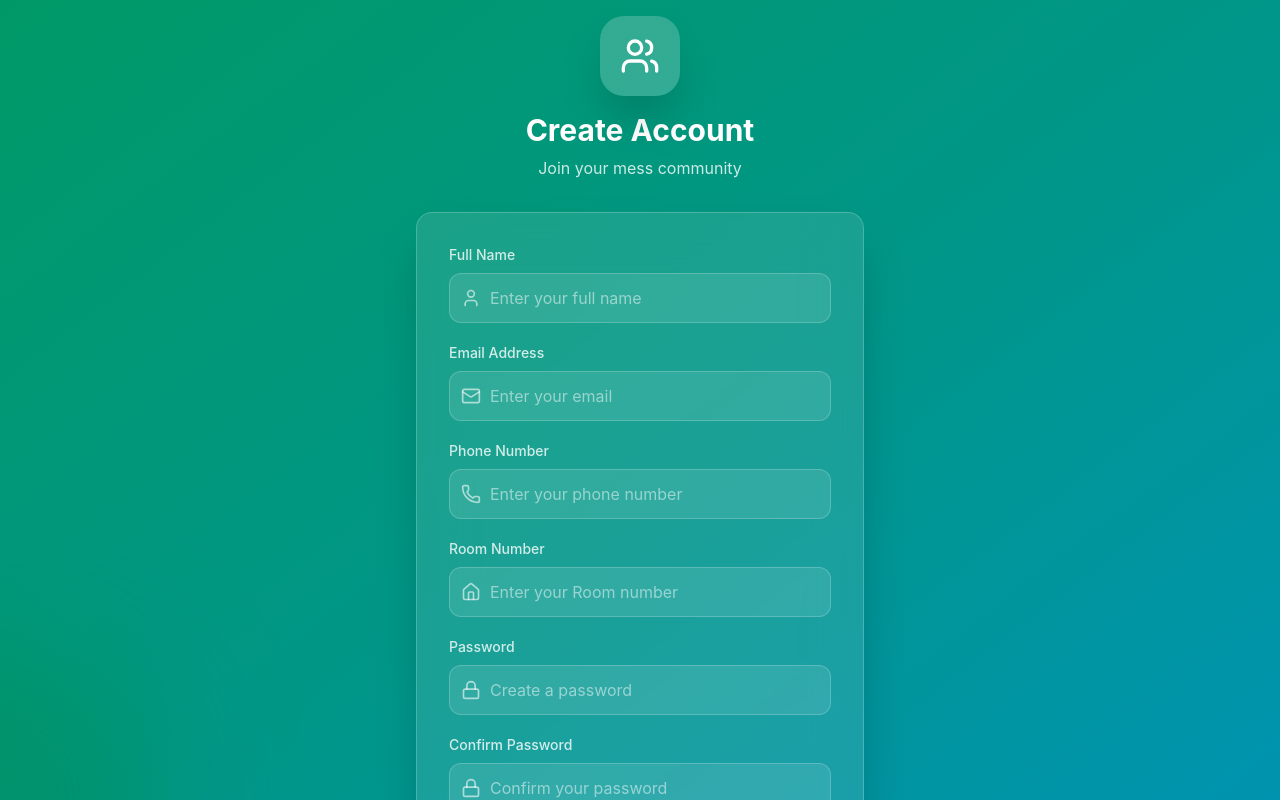
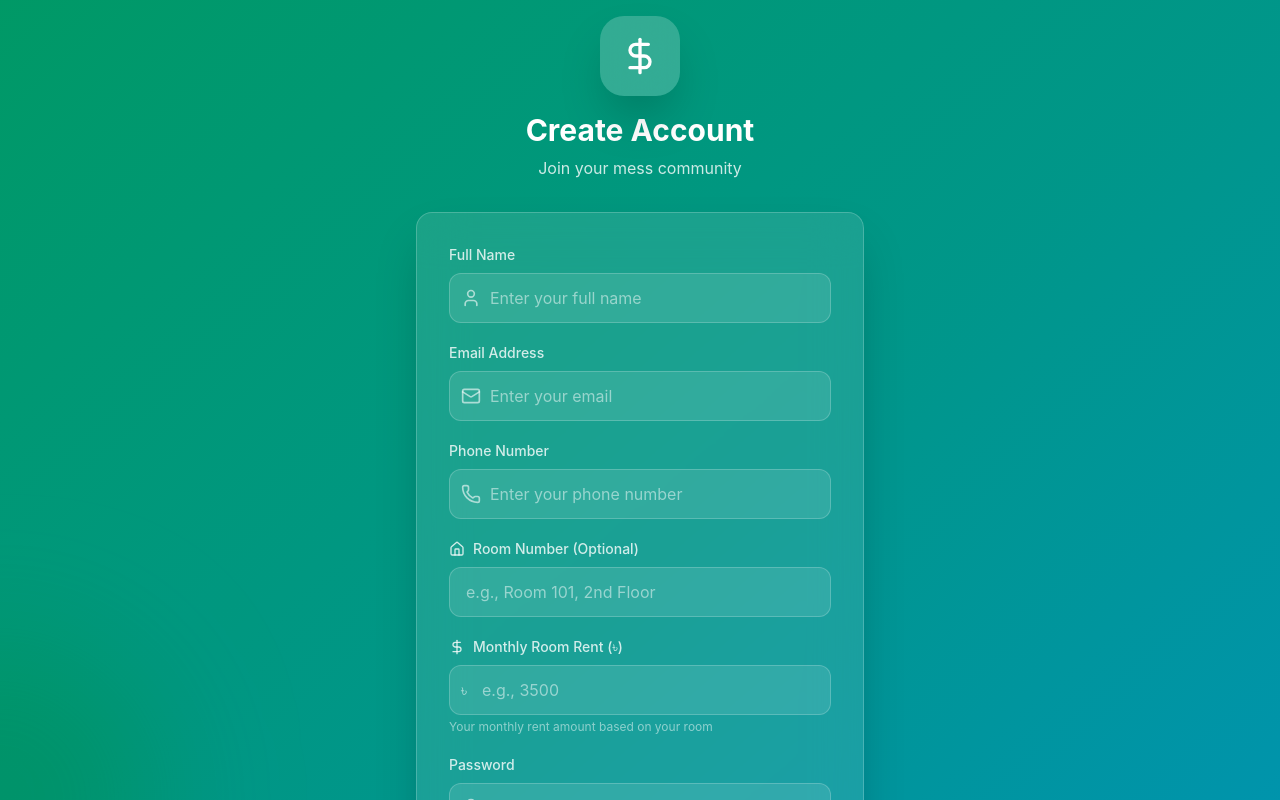
Before and after one commit to DiprodipDas/mess-manager, a React (Vite) app in the folder frontend/: page /register in a window 1280 px wide. Shown: the top 800 px of the page. Built offline with nearby package versions, Linux system fonts and the light colour scheme; no server answers.

Commit message:
get individual rent from registration time for new member added successfully

```diff
--- a/frontend/src/pages/Register.jsx
+++ b/frontend/src/pages/Register.jsx
@@ -1,7 +1,7 @@
 import React, { useState } from 'react';
 import { Link, useNavigate } from 'react-router-dom';
 import { useAuth } from '../context/AuthContext';
-import { User, Mail, Lock, Phone, Home, Users, ArrowRight } from 'lucide-react';
+import { User, Mail, Lock, Phone, Home, DollarSign, ArrowRight } from 'lucide-react';
 
 const Register = () => {
     const [formData, setFormData] = useState({
@@ -9,7 +9,9 @@ const Register = () => {
         email: '',
         password: '',
         confirmPassword: '',
-        phone: ''
+        phone: '',
+        room_number: '',        // Add room number
+        individual_rent: ''     // Add individual rent
     });
     const [errors, setErrors] = useState({});
     const [loading, setLoading] = useState(false);
@@ -26,6 +28,7 @@ const Register = () => {
             newErrors.confirmPassword = 'Passwords do not match';
         }
         if (!formData.phone) newErrors.phone = 'Phone number is required';
+        if (!formData.individual_rent) newErrors.individual_rent = 'Monthly rent amount is required';
         return newErrors;
     };
 
@@ -42,7 +45,9 @@ const Register = () => {
             name: formData.name,
             email: formData.email,
             password: formData.password,
-            phone: formData.phone
+            phone: formData.phone,
+            room_number: formData.room_number,
+            individual_rent: parseFloat(formData.individual_rent)
         });
 
         if (success) {
@@ -61,7 +66,7 @@ const Register = () => {
             <div className="relative w-full max-w-md">
                 <div className="text-center mb-8">
                     <div className="inline-flex items-center justify-center w-20 h-20 bg-white/20 backdrop-blur-xl rounded-3xl shadow-2xl mb-4">
-                        <Users className="w-10 h-10 text-white" />
+                        <DollarSign className="w-10 h-10 text-white" />
                     </div>
                     <h2 className="text-3xl font-bold text-white mb-2">Create Account</h2>
                     <p className="text-white/80">Join your mess community</p>
@@ -80,7 +85,7 @@ const Register = () => {
                                     className="w-full pl-10 pr-4 py-3 bg-white/10 border border-white/20 rounded-xl text-white placeholder-white/50 focus:outline-none focus:ring-2 focus:ring-white/50 transition-all"
                                     placeholder="Enter your full name"
                                     value={formData.name}
-                                    onChange={(e) => setFormData({ ...formData, name: e.target.value })}
+                                    onChange={(e) => setFormData({...formData, name: e.target.value})}
                                 />
                             </div>
                             {errors.name && <p className="text-xs text-rose-200 mt-1">{errors.name}</p>}
@@ -97,7 +102,7 @@ const Register = () => {
                                     className="w-full pl-10 pr-4 py-3 bg-white/10 border border-white/20 rounded-xl text-white placeholder-white/50 focus:outline-none focus:ring-2 focus:ring-white/50 transition-all"
                                     placeholder="Enter your email"
                                     value={formData.email}
-                                    onChange={(e) => setFormData({ ...formData, email: e.target.value })}
+                                    onChange={(e) => setFormData({...formData, email: e.target.value})}
                                 />
                             </div>
                             {errors.email && <p className="text-xs text-rose-200 mt-1">{errors.email}</p>}
@@ -114,27 +119,55 @@ const Register = () => {
                                     className="w-full pl-10 pr-4 py-3 bg-white/10 border border-white/20 rounded-xl text-white placeholder-white/50 focus:outline-none focus:ring-2 focus:ring-white/50 transition-all"
                                     placeholder="Enter your phone number"
                                     value={formData.phone}
-                                    onChange={(e) => setFormData({ ...formData, phone: e.target.value })}
+                                    onChange={(e) => setFormData({...formData, phone: e.target.value})}
                                 />
                             </div>
                             {errors.phone && <p className="text-xs text-rose-200 mt-1">{errors.phone}</p>}
                         </div>
+
+                        {/* Room Number Field - NEW */}
                         <div>
                             <label className="block text-sm font-medium text-white/80 mb-2">
-                                Room Number
+                                <div className="flex items-center space-x-2">
+                                    <Home className="w-4 h-4" />
+                                    <span>Room Number (Optional)</span>
+                                </div>
                             </label>
                             <div className="relative">
-                                <Home className="absolute left-3 top-1/2 transform -translate-y-1/2 w-5 h-5 text-white/60" />
                                 <input
-                                    type="tel"
-                                    className="w-full pl-10 pr-4 py-3 bg-white/10 border border-white/20 rounded-xl text-white placeholder-white/50 focus:outline-none focus:ring-2 focus:ring-white/50 transition-all"
-                                    placeholder="Enter your Room number"
-                                    value={formData.room}
-                                    onChange={(e) => setFormData({ ...formData, room: e.target.value })}
+                                    type="text"
+                                    className="w-full px-4 py-3 bg-white/10 border border-white/20 rounded-xl text-white placeholder-white/50 focus:outline-none focus:ring-2 focus:ring-white/50 transition-all"
+                                    placeholder="e.g., Room 101, 2nd Floor"
+                                    value={formData.room_number}
+                                    onChange={(e) => setFormData({...formData, room_number: e.target.value})}
                                 />
                             </div>
-                            {errors.room && <p className="text-xs text-rose-200 mt-1">{errors.room}</p>}
                         </div>
+
+                        {/* Individual Rent Field - NEW */}
+                        <div>
+                            <label className="block text-sm font-medium text-white/80 mb-2">
+                                <div className="flex items-center space-x-2">
+                                    <DollarSign className="w-4 h-4" />
+                                    <span>Monthly Room Rent (৳)</span>
+                                </div>
+                            </label>
+                            <div className="relative">
+                                <span className="absolute left-3 top-1/2 transform -translate-y-1/2 text-white/60">৳</span>
+                                <input
+                                    type="number"
+                                    step="0.01"
+                                    required
+                                    className="w-full pl-8 pr-4 py-3 bg-white/10 border border-white/20 rounded-xl text-white placeholder-white/50 focus:outline-none focus:ring-2 focus:ring-white/50 transition-all"
+                                    placeholder="e.g., 3500"
+                                    value={formData.individual_rent}
+                                    onChange={(e) => setFormData({...formData, individual_rent: e.target.value})}
+                                />
+                            </div>
+                            <p className="text-xs text-white/50 mt-1">Your monthly rent amount based on your room</p>
+                            {errors.individual_rent && <p className="text-xs text-rose-200 mt-1">{errors.individual_rent}</p>}
+                        </div>
+
                         <div>
                             <label className="block text-sm font-medium text-white/80 mb-2">
                                 Password
@@ -146,7 +179,7 @@ const Register = () => {
                                     className="w-full pl-10 pr-4 py-3 bg-white/10 border border-white/20 rounded-xl text-white placeholder-white/50 focus:outline-none focus:ring-2 focus:ring-white/50 transition-all"
                                     placeholder="Create a password"
                                     value={formData.password}
-                                    onChange={(e) => setFormData({ ...formData, password: e.target.value })}
+                                    onChange={(e) => setFormData({...formData, password: e.target.value})}
                                 />
                             </div>
                             {errors.password && <p className="text-xs text-rose-200 mt-1">{errors.password}</p>}
@@ -163,7 +196,7 @@ const Register = () => {
                                     className="w-full pl-10 pr-4 py-3 bg-white/10 border border-white/20 rounded-xl text-white placeholder-white/50 focus:outline-none focus:ring-2 focus:ring-white/50 transition-all"
                                     placeholder="Confirm your password"
                                     value={formData.confirmPassword}
-                                    onChange={(e) => setFormData({ ...formData, confirmPassword: e.target.value })}
+                                    onChange={(e) => setFormData({...formData, confirmPassword: e.target.value})}
                                 />
                             </div>
                             {errors.confirmPassword && <p className="text-xs text-rose-200 mt-1">{errors.confirmPassword}</p>}
```
Also changed, not shown: 2 other files (tests, documents, lock files or other folders).
